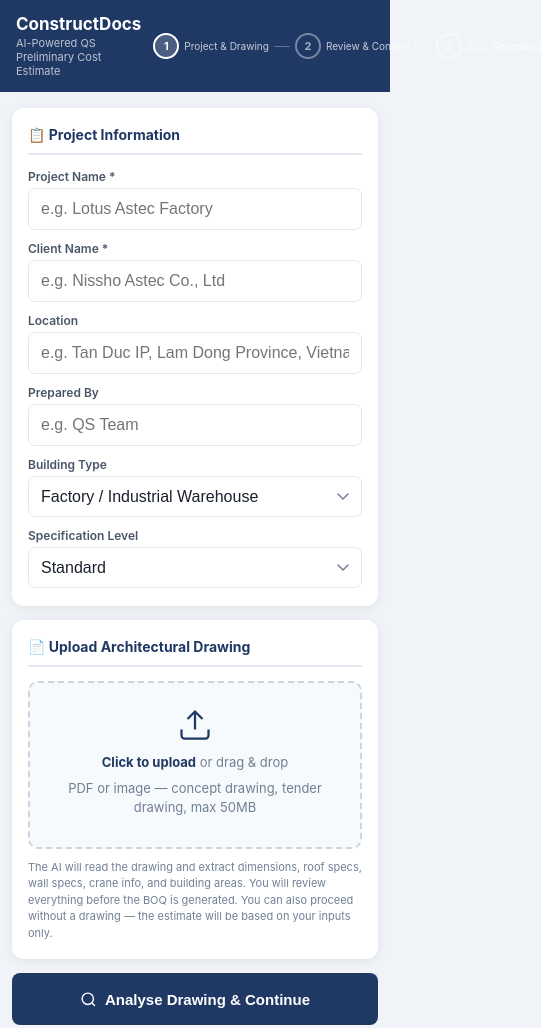
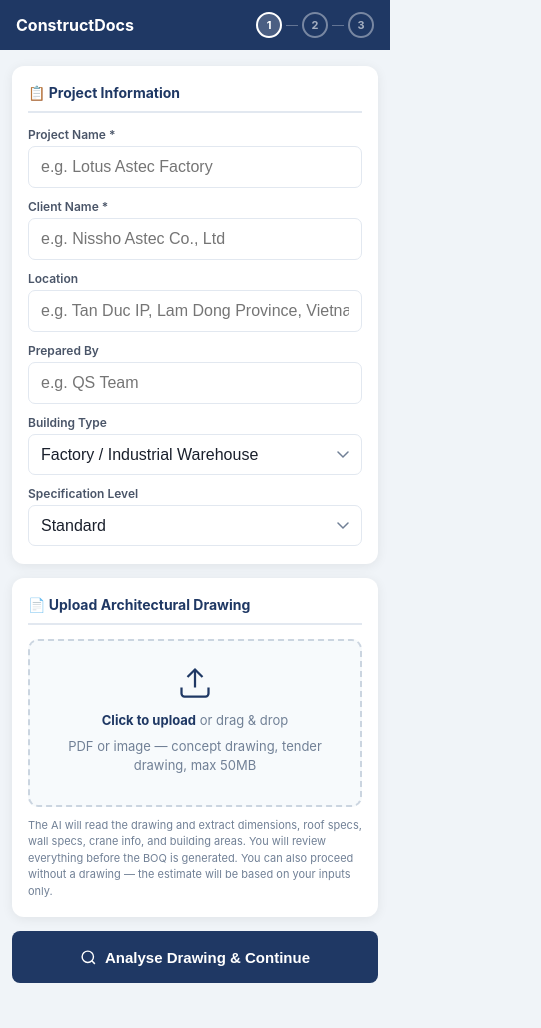
Before and after one commit to ptdnsgn/constructdocs, a website: page public/index.html in a window 390 px wide. Shown: the whole page, 541 px wide, since content can reach past the window. After the commit the page ends 999 px from the top, so only its background shows below. Drawn offline with Linux system fonts and the light colour scheme.

Commit message:
Fix mobile header

```diff
--- a/public/index.html
+++ b/public/index.html
@@ -15,15 +15,16 @@
     /* ── HEADER ── */
     header {
       background: #1F3864; color: white;
-      padding: 14px 16px;
+      padding: 12px 16px;
       display: flex; align-items: center; justify-content: space-between;
-      gap: 12px;
+      gap: 10px;
     }
-    header h1 { font-size: 17px; font-weight: 700; white-space: nowrap; }
-    header p   { font-size: 11px; opacity: 0.7; margin-top: 2px; }
+    .header-brand { min-width: 0; flex: 1; }
+    header h1 { font-size: 16px; font-weight: 700; white-space: nowrap; }
+    header p  { display: none; }
 
     /* ── STEP INDICATORS ── */
-    .steps { display: flex; align-items: center; gap: 5px; flex-shrink: 0; }
+    .steps { display: flex; align-items: center; gap: 4px; flex-shrink: 0; }
     .step-dot {
       width: 26px; height: 26px; border-radius: 50%;
       border: 2px solid rgba(255,255,255,0.4);
@@ -33,8 +34,8 @@
     }
     .step-dot.active { border-color: white; color: white; background: rgba(255,255,255,0.2); }
     .step-dot.done   { border-color: #48bb78; color: #48bb78; }
-    .step-label { font-size: 10px; opacity: 0.75; white-space: nowrap; }
-    .step-divider { width: 16px; height: 1px; background: rgba(255,255,255,0.3); flex-shrink: 0; }
+    .step-label { display: none; }
+    .step-divider { width: 12px; height: 1px; background: rgba(255,255,255,0.3); flex-shrink: 0; }
 
     /* ── MAIN CONTENT ── */
     main { max-width: 860px; margin: 16px auto; padding: 0 12px; }
@@ -136,7 +137,8 @@
     @media (min-width: 600px) {
       header { padding: 16px 28px; }
       header h1 { font-size: 19px; }
-      .step-label { font-size: 11px; }
+      header p  { display: block; font-size: 11px; opacity: 0.7; margin-top: 2px; }
+      .step-label { display: block; font-size: 11px; opacity: 0.75; white-space: nowrap; }
       .step-divider { width: 24px; }
 
       main { margin: 24px auto; padding: 0 16px; }
@@ -166,7 +168,7 @@
 <body>
 
 <header>
-  <div><h1>ConstructDocs</h1><p>AI-Powered QS Preliminary Cost Estimate</p></div>
+  <div class="header-brand"><h1>ConstructDocs</h1><p>AI-Powered QS Preliminary Cost Estimate</p></div>
   <div class="steps">
     <div class="step-dot active" id="dot1">1</div>
     <div class="step-label">Project & Drawing</div>
```
